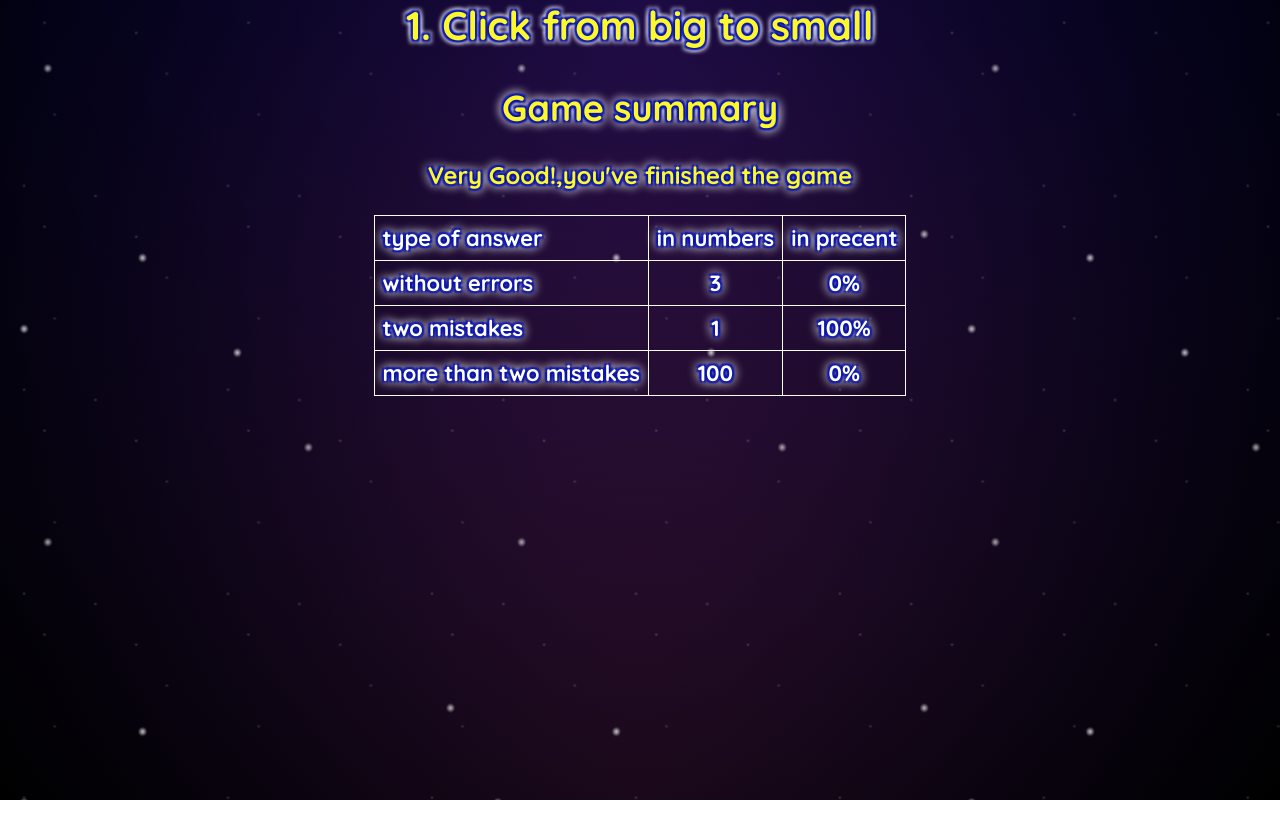
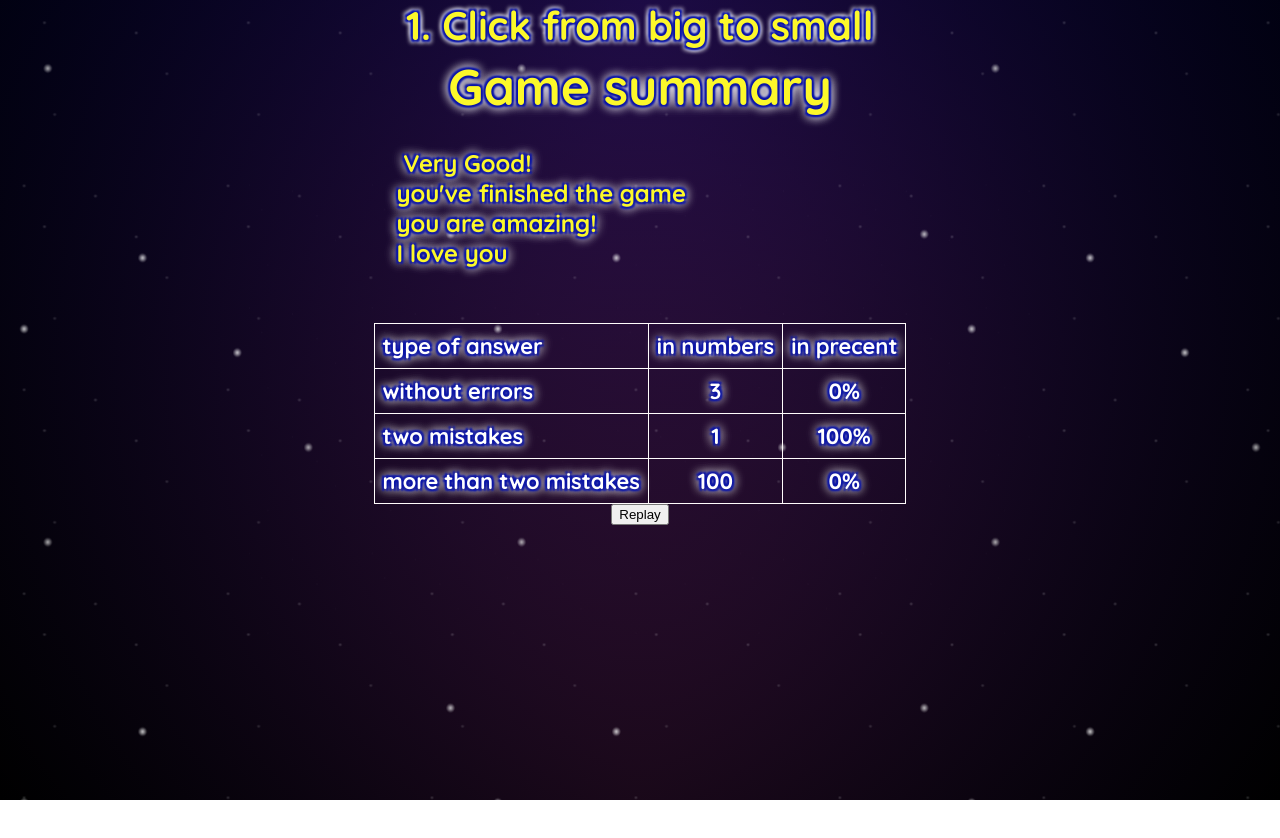
Before and after one commit to ChenPeleg/in-order, an Angular app: page / in a window 1280 px wide. Shown: the top 838 px of the page. Built offline with nearby package versions, Linux system fonts and the light colour scheme.

Commit message:
added a pipe for multi line summary text

```diff
--- a/src/app/app.module.ts
+++ b/src/app/app.module.ts
@@ -11,6 +11,7 @@ import { LaserComponent } from './laser/laser.component';
 import { GamebarComponent } from './gamebar/gamebar.component';
 import { BigMessageComponent } from './big-message/big-message.component';
 import { SummaryComponent } from './summary/summary.component';
+import { SpreadPipe } from './summary/spread.pipe';
 
 @NgModule({
   declarations: [
@@ -23,7 +24,8 @@ import { SummaryComponent } from './summary/summary.component';
     LaserComponent,
     GamebarComponent,
     BigMessageComponent,
-    SummaryComponent
+    SummaryComponent,
+    SpreadPipe
   ],
   imports: [
     BrowserModule
--- a/src/app/services/summary/summary.service.ts
+++ b/src/app/services/summary/summary.service.ts
@@ -55,6 +55,6 @@ export class SummaryService {
       p23: pre(succByQ.q23, numOfQ),
     }
     console.log(succesbyPrecentage)
-    return { q0: 3, q1: 1, q23: 100, p0: 0, p1: 1, p23: 0, text: ["Very Good!", "you've finished the game"] }
+    return { q0: 3, q1: 1, q23: 100, p0: 0, p1: 1, p23: 0, text: ["Very Good!", "you've finished the game", "you are amazing!", "I love you"] }
   }
 }
--- /dev/null
+++ b/src/app/summary/spread.pipe.ts
@@ -0,0 +1,15 @@
+import { Pipe, PipeTransform } from '@angular/core';
+
+@Pipe({
+  name: 'spread'
+})
+export class SpreadPipe implements PipeTransform {
+
+  transform(value: string[], ...args: unknown[]): string {
+    const lineBreak = `
+`
+
+    return value.join(lineBreak);
+  }
+
+}
--- a/src/app/summary/summary.component.html
+++ b/src/app/summary/summary.component.html
@@ -1,8 +1,11 @@
 <div class="summary-wrappeer">
 
-    <div class="summary text">
-        <h2>Game summary</h2>
-        {{summup.text}}
+    <div class="summary">
+        <h2 class="head">Game summary</h2>
+        <div class="text">
+            {{summup.text | spread}}
+        </div>
+
     </div>
     <div>
         <table class="summary summary-table ">
@@ -33,4 +36,5 @@
             </tbody>
         </table>
     </div>
+    <button>Replay</button>
 </div>
--- a/src/app/summary/summary.component.scss
+++ b/src/app/summary/summary.component.scss
@@ -35,10 +35,18 @@
 
 .head {
     font-size: 50px;
+    padding: 0;
+    margin: 0;
 }
 
 .text {
+    text-align: left;
+    padding: 0px;
+    width: 50%;
+    white-space: pre-wrap;
     font-size: 24px;
+    margin: 30px auto;
+    ;
 }
 
 .summary-table {
```
Also changed, not shown: 1 other file (tests, documents, lock files or other folders).
